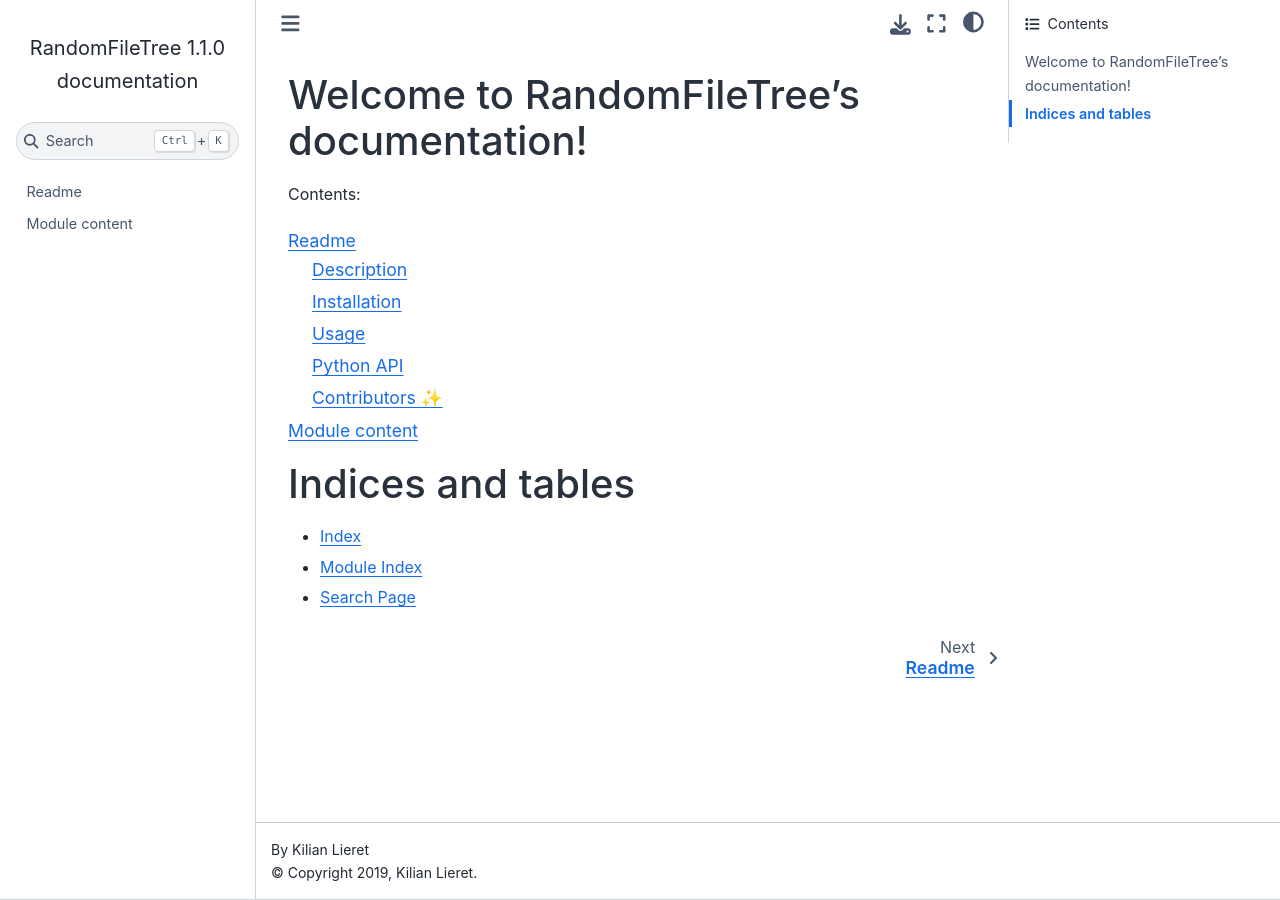
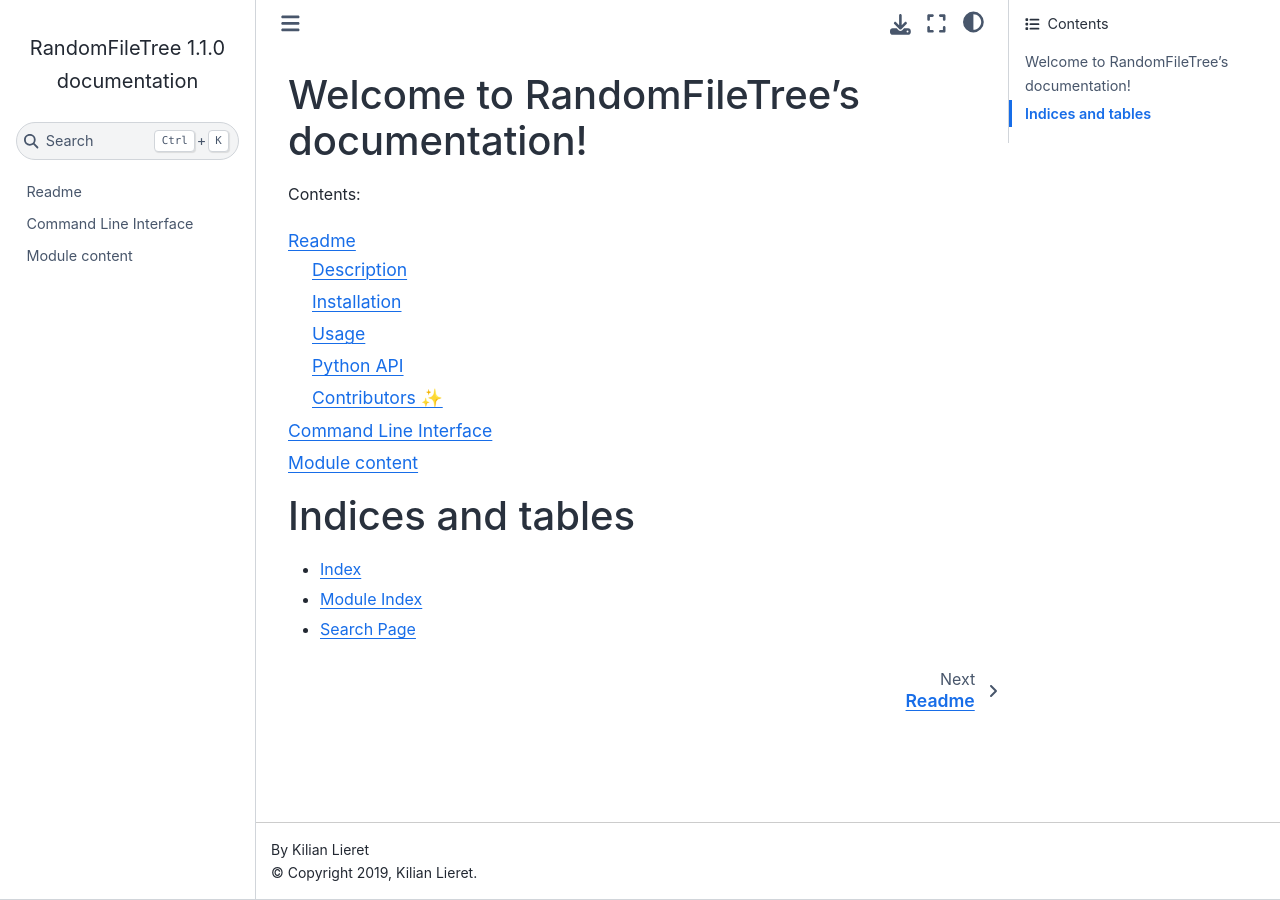
Before and after one commit to klieret/RandomFileTree, a Sphinx documentation site: the page built from doc/source/index.rst, in a window 1280 px wide. Built offline with Sphinx 7.4.7 and the Sphinx Book theme 1.1.4, drawn with Linux system fonts in a browser that asks for light colours.

Commit message:
Add description of command line interface to sphinx

```diff
--- a/doc/requirements.txt
+++ b/doc/requirements.txt
@@ -1,2 +1,3 @@
 sphinx_book_theme
 recommonmark
+sphinx-argparse
--- /dev/null
+++ b/doc/source/cli.rst
@@ -0,0 +1,9 @@
+Command Line Interface
+======================
+
+
+
+.. argparse::
+   :module: randomfiletree.cli
+   :func: parser
+   :prog: randomfiletree
--- a/doc/source/conf.py
+++ b/doc/source/conf.py
@@ -80,6 +80,7 @@
     "sphinx.ext.mathjax",
     "sphinx.ext.viewcode",
     "recommonmark",
+    "sphinxarg.ext",
 ]
 
 # Add any paths that contain templates here, relative to this directory.
--- a/doc/source/index.rst
+++ b/doc/source/index.rst
@@ -12,6 +12,7 @@
    :maxdepth: 2
 
    readme
+   cli
    core
 
 
```
